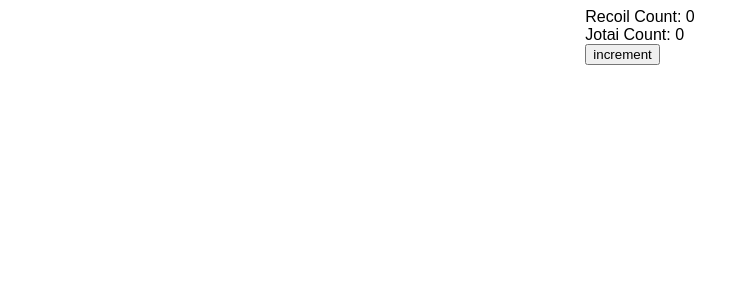
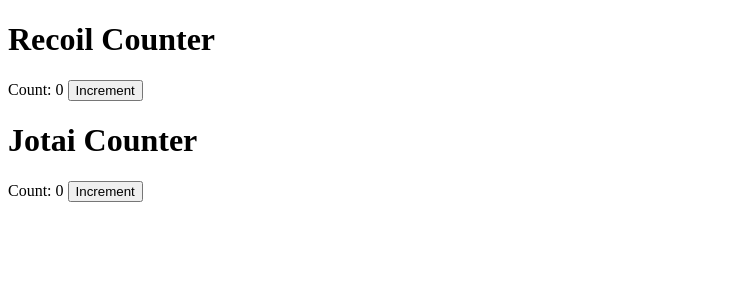
Before and after one commit to stevemolitor/jotai-recoil, a React (Create React App) app: page / in a window 1280 px wide. Shown: the top 300 px of the page, without its empty margins (0-749 px from the left). Built offline with nearby package versions, Linux system fonts and the light colour scheme.

Commit message:
Experiment with mutable version of jotai-recoil

```diff
--- a/src/App.tsx
+++ b/src/App.tsx
@@ -1,13 +1,51 @@
-import "./styles.css";
+import { RecoilRoot, atom as recoilAtom, useRecoilState } from "recoil";
+import { useAtom } from "jotai/react";
+import { useSyncRecoilSnapshot, atomWithRecoilValue } from "./jotaiRecoil";
 
-import { JotaiRecoilBridge } from "./JotaiRecoilBridge";
+const countState = recoilAtom({
+  key: "count",
+  default: 0,
+});
 
-const App = () => {
+const countAtom = atomWithRecoilValue(countState);
+
+const Sync = () => {
+  useSyncRecoilSnapshot();
+  return null;
+};
+
+const RecoilCounter = () => {
+  const [count, setCount] = useRecoilState(countState);
   return (
-    <div className="App">
-      <JotaiRecoilBridge />
+    <div>
+      <h1>Recoil Counter</h1>
+      Count: {count}{" "}
+      <button type="button" onClick={() => setCount((c) => c + 1)}>
+        Increment
+      </button>
     </div>
   );
 };
 
+const JotaiCounter = () => {
+  const [count, setCount] = useAtom(countAtom);
+  return (
+    <div>
+      <h1>Jotai Counter</h1>
+      Count: {count}{" "}
+      <button type="button" onClick={() => setCount(count + 1)}>
+        Increment
+      </button>
+    </div>
+  );
+};
+
+const App = () => (
+  <RecoilRoot>
+    <Sync />
+    <RecoilCounter />
+    <JotaiCounter />
+  </RecoilRoot>
+);
+
 export default App;
--- a/src/JotaiRecoilBridge.tsx
+++ /dev/null
@@ -1,52 +0,0 @@
-import {
-  atom as jotaiAtom,
-  createStore,
-  Provider,
-  useAtomValue as useJotaiAtomValue,
-} from "jotai";
-import { useCallback } from "react";
-import {
-  selector as recoilSelector,
-  RecoilRoot,
-  useRecoilState,
-  DefaultValue,
-} from "recoil";
-
-const jotaiStore = createStore();
-
-const jotaiCount = jotaiAtom(0);
-
-const recoilCount = recoilSelector({
-  key: "recoilProxy",
-  get: () => jotaiStore.get(jotaiCount),
-  set: (_, newCount) => {
-    jotaiStore.set(jotaiCount, newCount instanceof DefaultValue ? 0 : newCount);
-  },
-});
-
-const Count = () => {
-  const [rCount, setRCount] = useRecoilState(recoilCount);
-  const jCount = useJotaiAtomValue(jotaiCount);
-
-  const increment = useCallback(() => {
-    setRCount((count) => count + 1);
-  }, [rCount, setRCount]);
-
-  return (
-    <div>
-      <div>Recoil Count: {rCount}</div>
-      <div>Jotai Count: {jCount}</div>
-      <button onClick={increment}>increment</button>
-    </div>
-  );
-};
-
-export const JotaiRecoilBridge = () => {
-  return (
-    <Provider store={jotaiStore}>
-      <RecoilRoot>
-        <Count />
-      </RecoilRoot>
-    </Provider>
-  );
-};
--- /dev/null
+++ b/src/jotaiRecoil.ts
@@ -0,0 +1,80 @@
+import { useSetAtom } from "jotai/react";
+import { useHydrateAtoms } from "jotai/react/utils";
+import { atom } from "jotai/vanilla";
+import { selectAtom } from "jotai/vanilla/utils";
+import { MutableRefObject, useEffect, useRef } from "react";
+import { RecoilState, useGotoRecoilSnapshot, useRecoilSnapshot } from "recoil";
+import type { RecoilValue, Snapshot } from "recoil";
+
+const recoilSnapshotAtom = atom<Snapshot | null>(null);
+
+type GotoSnapshot = (snapshot: Snapshot) => void;
+
+const gotoRecoilSnapshotRefAtom = atom<MutableRefObject<GotoSnapshot> | null>(
+  null
+);
+
+export const useSyncRecoilSnapshot = () => {
+  const setRecoilSnapshot = useSetAtom(recoilSnapshotAtom);
+  const setGotoRecoilSnapshot = useSetAtom(gotoRecoilSnapshotRefAtom);
+  const snapshot = useRecoilSnapshot();
+  const gotoSnapshot = useGotoRecoilSnapshot();
+  const gotoSnapshotRef = useRef(gotoSnapshot);
+
+  useHydrateAtoms([
+    [recoilSnapshotAtom, snapshot],
+    [gotoRecoilSnapshotRefAtom, gotoSnapshotRef],
+  ]);
+
+  useEffect(() => {
+    setRecoilSnapshot(snapshot);
+  }, [snapshot, setRecoilSnapshot]);
+
+  useEffect(() => {
+    setGotoRecoilSnapshot(gotoSnapshotRef);
+  }, [gotoSnapshot, setGotoRecoilSnapshot]);
+};
+
+const selectRecoilValue = <T>(recoilValue: RecoilValue<T>) =>
+  selectAtom(recoilSnapshotAtom, (snapshot, prevValue?: T) => {
+    if (snapshot === null) {
+      throw new Error("Missing useSyncRecoilSnapshot in the tree");
+    }
+
+    const loadable = snapshot.getLoadable(recoilValue);
+
+    if (loadable.state === "loading") {
+      return prevValue as T;
+    }
+
+    if (loadable.state === "hasError") {
+      throw loadable.contents as Error;
+    }
+
+    return loadable.contents;
+  });
+
+export const atomWithRecoilValue = <T>(recoilState: RecoilState<T>) => {
+  const recoilSelector = selectRecoilValue(recoilState);
+
+  return atom(
+    (get) => get(recoilSelector),
+    (get, _set, newValue: T) => {
+      const snapshot = get(recoilSnapshotAtom);
+      if (snapshot === null) {
+        throw new Error("Missing useSyncRecoilSnapshot in the tree");
+      }
+
+      const newSnapshot = snapshot.map(({ set }) => {
+        set(recoilState, newValue);
+      });
+
+      const gotoSnapshotRef = get(gotoRecoilSnapshotRefAtom);
+      if (gotoSnapshotRef === null) {
+        throw new Error("Missing useSyncRecoilSnapshot in the tree");
+      }
+
+      gotoSnapshotRef.current(newSnapshot);
+    }
+  );
+};
```
